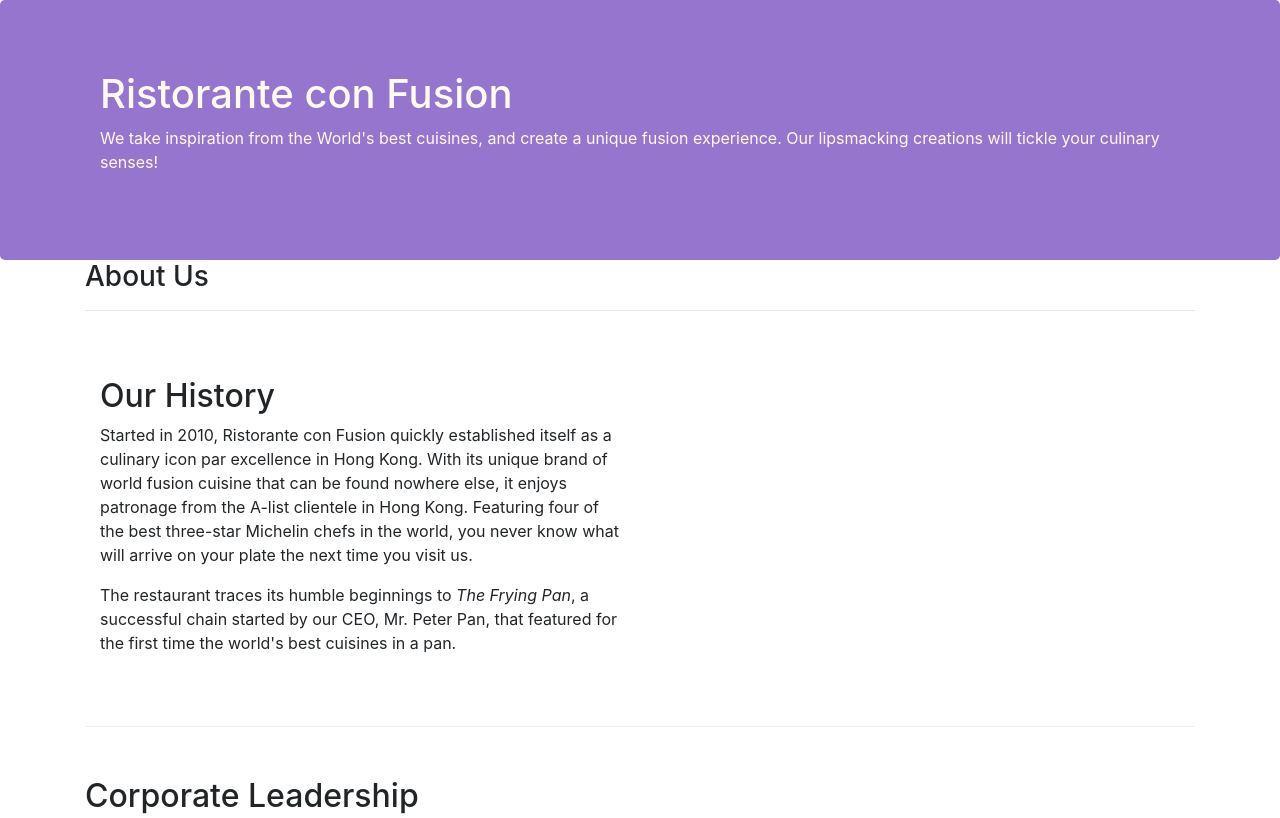
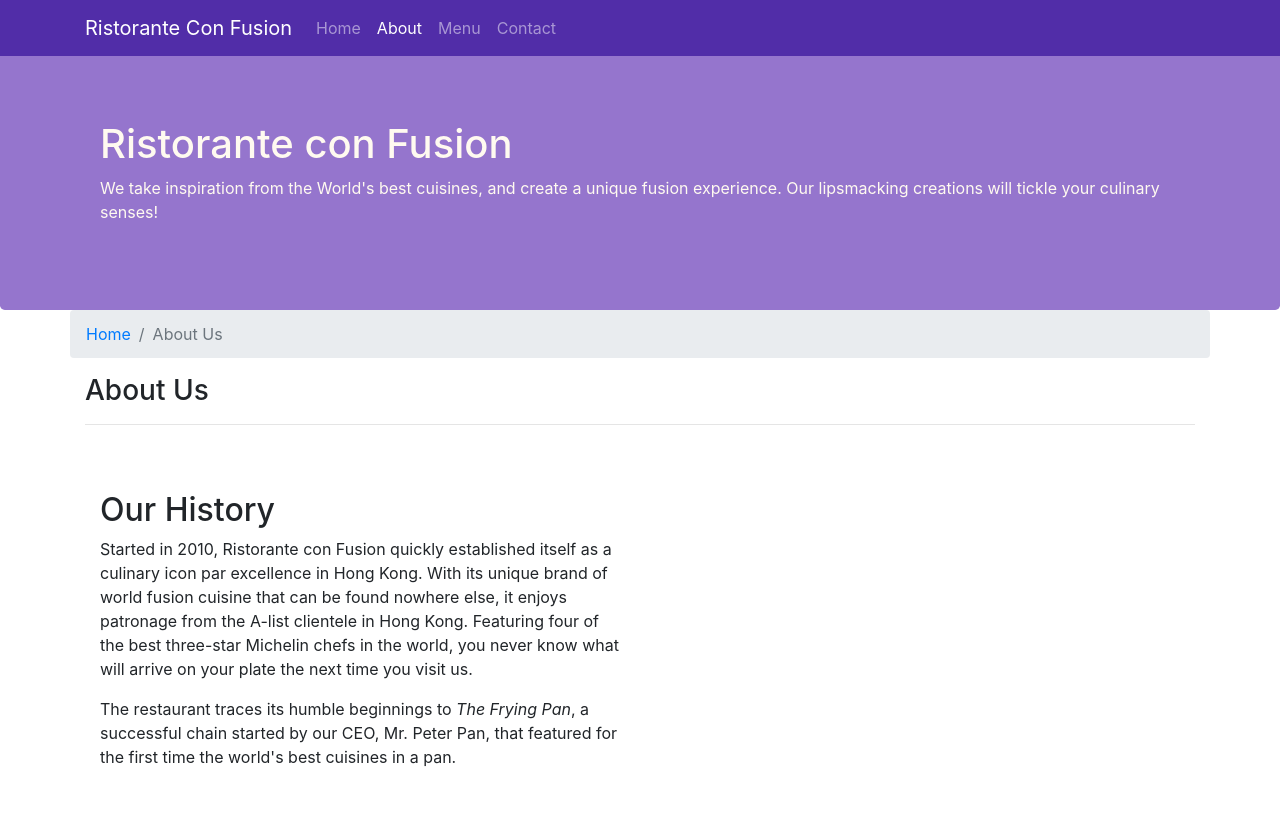
Before and after one commit to Yarikks/bootstrap-Coursera, a website: page aboutus.html in a window 1280 px wide. Shown: the top 818 px of the page. Drawn offline with nearby package versions, Linux system fonts and the light colour scheme.

Commit message:
navbar and breadcrumbs

```diff
--- a/aboutus.html
+++ b/aboutus.html
@@ -2,7 +2,6 @@
 <html lang="en">
 
 <head>
-
     <meta charset="utf-8">
     <meta name="viewport" content="width=device-width, initial-scale=1, shrink-to-fit=no">
     <meta http-equiv="x-ua-compatible" content="ie=edge">
@@ -14,6 +13,22 @@
 </head>
 
 <body>
+    <nav class="navbar navbar-dark navbar-expand-sm fixed-top">
+        <div class="container">
+            <button class="navbar-toggler" type="button" data-toggle="collapse" data-target="#Navbar">
+                <span class="navbar-toggler-icon"></span>
+            </button>
+            <a class="navbar-brand" href="index.html">Ristorante Con Fusion</a>
+            <div class="collapse navbar-collapse" id="Navbar">
+                <ul class="navbar-nav mr-auto">
+                    <li class="nav-item"><a class="nav-link" href="index.html">Home</a></li>
+                    <li class="nav-item active"><a class="nav-link" href="#">About</a></li>
+                    <li class="nav-item"><a class="nav-link" href="#">Menu</a></li>
+                    <li class="nav-item"><a class="nav-link" href="#">Contact</a></li>
+                </ul>
+            </div>
+        </div>
+    </nav>
 
     <header class="jumbotron">
         <div class="container">
@@ -29,8 +44,12 @@
     </header>
 
     <div class="container">
-        <div>
-            <div>
+        <div class="row">
+            <ol class="col-12 breadcrumb">
+                <li class="breadcrumb-item"><a href="./index.html">Home</a></li>
+                <li class="breadcrumb-item active">About Us</li>
+            </ol>
+            <div class="col-12">
                <h3>About Us</h3>
                <hr>
             </div>
@@ -69,7 +88,7 @@
                 <div class="col-4 offset-1 col-sm-2">
                     <h5>Links</h5>
                     <ul class="list-unstyled">
-                        <li><a href="#">Home</a></li>
+                        <li><a href="index.html">Home</a></li>
                         <li><a href="#">About</a></li>
                         <li><a href="#">Menu</a></li>
                         <li><a href="#">Contact</a></li>
--- a/css/styles.css
+++ b/css/styles.css
@@ -24,8 +24,17 @@
     color: floralwhite;
 }
 
-.address{
+address{
     font-size: 80%;
     margin: 0px;
     color: #0f0f0f;
 }
+
+body {
+    padding: 50px 0px 0px 0px;
+    z-index: 0;
+}
+
+.navbar-dark {
+    background-color: #512DA8;
+}
```
Also changed, not shown: index.html (+17 -1 lines).
